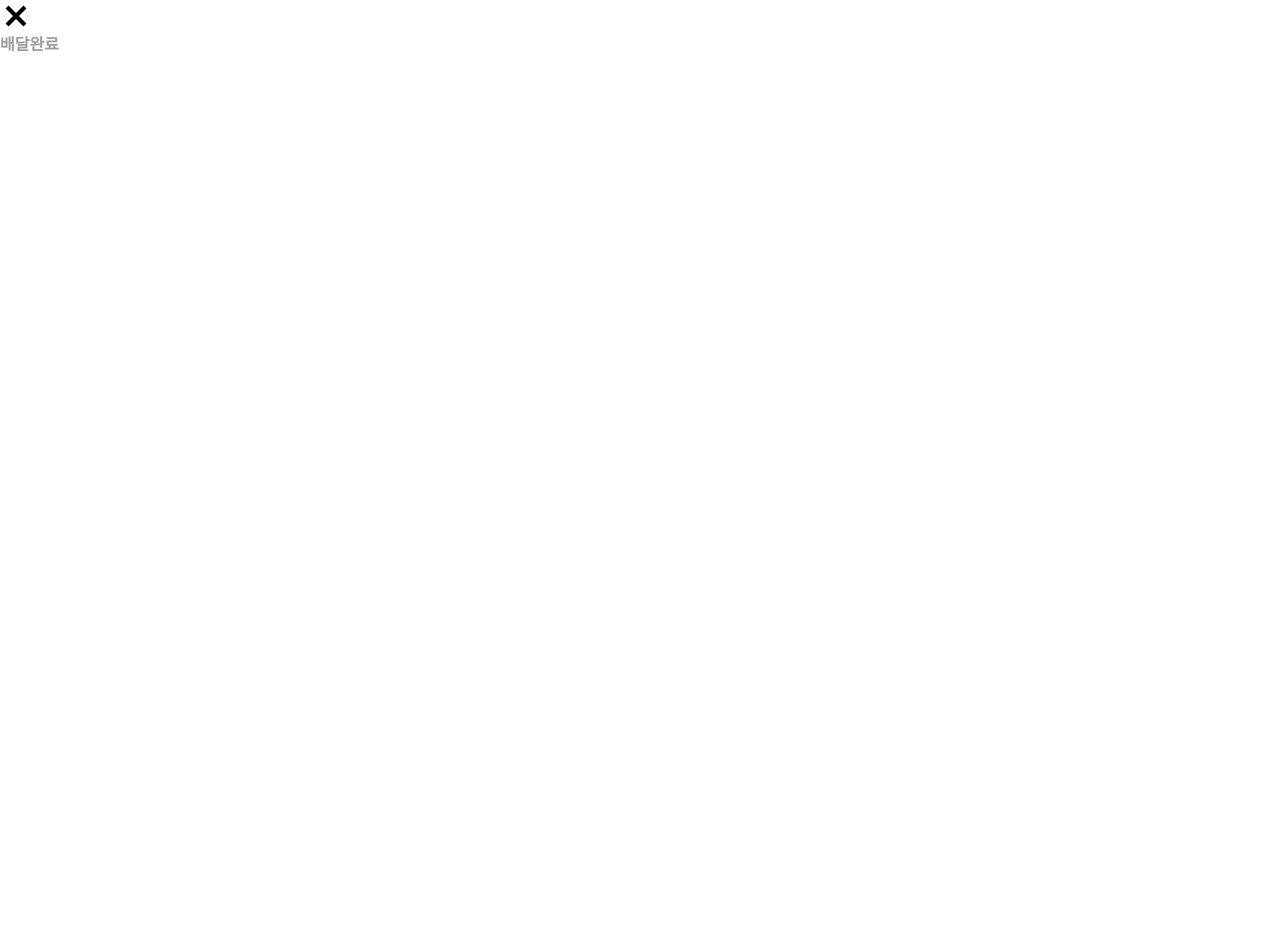
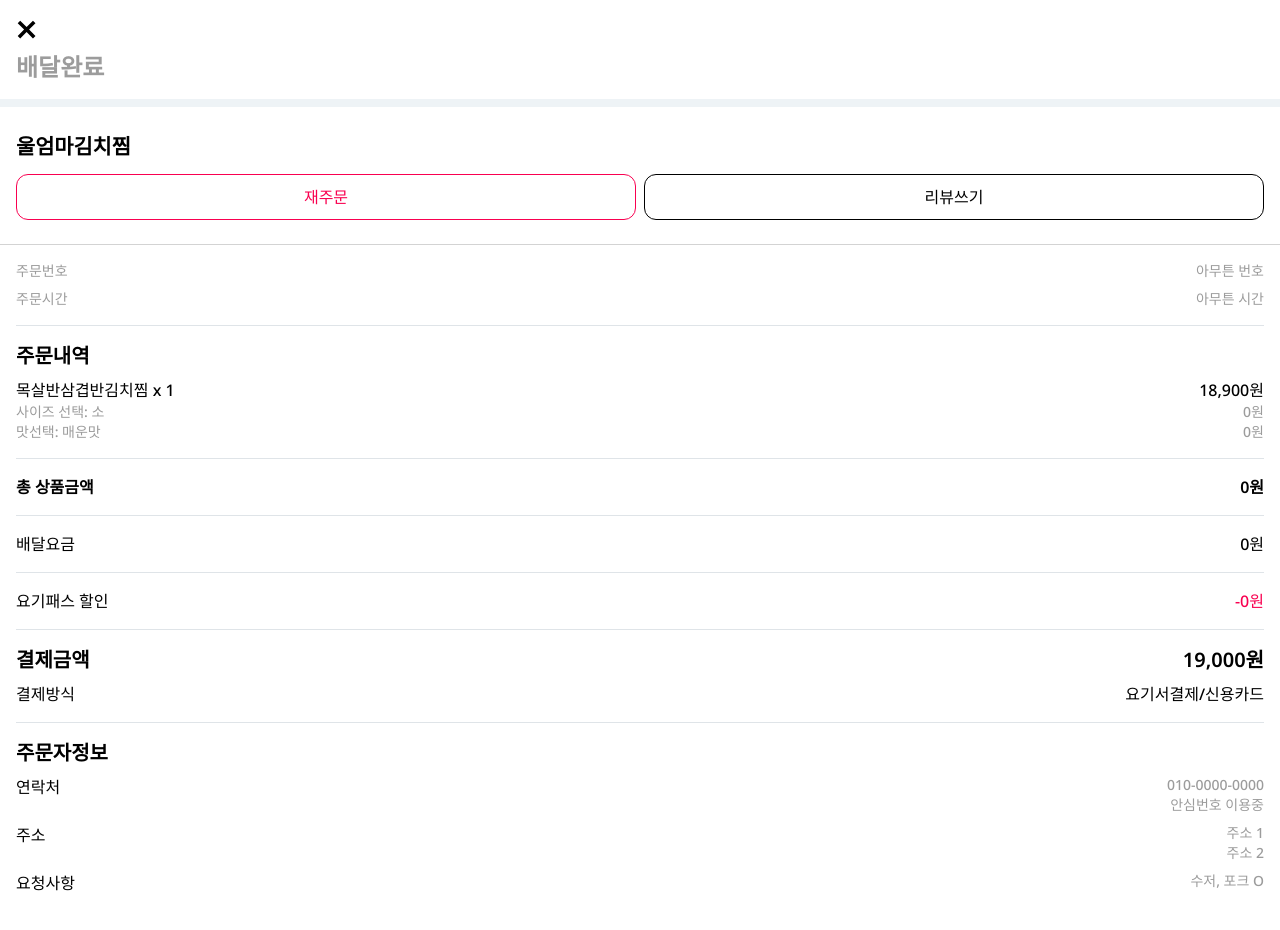
Before and after one commit to tlsrl6427/yogiyo-front, a Next.js app: page /order/detail in a window 1280 px wide. Before the commit this address had no page. Shown: the top 930 px of the page. Before the commit the page ends 800 px from the top, so only its background shows below. Built offline with nearby package versions, Linux system fonts and the light colour scheme.

Commit message:
[feat] order detail ui

```diff
--- a/app/order/detail/page.tsx
+++ b/app/order/detail/page.tsx
@@ -18,7 +18,7 @@ const OrderDetail = () => {
 
   if (!id) {
     const router = useRouter();
-    router.push(`/error?code=002`);
+    //router.push(`/error?code=002`);
   }
 
   useEffect(() => {
@@ -29,10 +29,97 @@ const OrderDetail = () => {
   },[]);
 
   return (
-    <>
-      <PrevPageX />
-      <div className="w-[80px] text-grey4 font-semibold">배달완료</div>
-    </>
+    <div className='w-screen min-h-screen bg-grey7'>
+      <div className='p-4 mb-2 bg-white'>
+        <PrevPageX size="1.7em"/>
+        <div className="pt-2 text-grey4 font-semibold text-2xl">배달완료</div>
+      </div>
+      <div className='px-4 py-6 bg-white min-h-10 border-b border-grey2'>
+        <div className='pb-3 font-semibold text-[1.3rem]'>울엄마김치찜</div>
+        <div className='flex'>
+          <div className='flex-1 p-2 mr-1 leading-7 text-center rounded-xl border border-pink1 text-pink1'>재주문</div>
+          <div className='flex-1 p-2 ml-1 leading-7 text-center rounded-xl border border-black'>리뷰쓰기</div>
+        </div>
+      </div>
+      <div className='px-4 bg-white min-h-10'>
+        <div className='py-4 border-b border-grey8 text-sm text-grey4'>
+          <div className='flex'>
+            <div className='w-[8rem]'>주문번호</div>
+            <div className='flex-1 text-right'>아무튼 번호</div>
+          </div>
+          <div className='flex mt-2'>
+            <div className='w-[8rem]'>주문시간</div>
+            <div className='flex-1 text-right'>아무튼 시간</div>
+          </div>
+        </div>
+        <div className='py-4 border-b border-grey8'>
+          <div className='pb-2 text-xl font-semibold'>주문내역</div>
+          <div className='flex'>
+            <div className='flex-1'>목살반삼겹반김치찜 x 1</div>
+            <div className='w-[8rem] text-right'>18,900원</div>
+          </div>
+          <div className='text-sm text-grey4'>
+            <div className='flex'>
+              <div className='flex-1'>사이즈 선택: 소</div>
+              <div className='w-[8rem] text-right'>0원</div>
+            </div>
+            <div className='flex'>
+              <div className='flex-1'>맛선택: 매운맛</div>
+              <div className='w-[8rem] text-right'>0원</div>
+            </div>
+          </div>
+        </div>
+        <div className='py-4 border-b border-grey8'>
+          <div className='flex'>
+            <div className='w-[8rem] font-semibold'>총 상품금액</div>
+            <div className='flex-1 font-semibold text-right'>0원</div>
+          </div>
+        </div>
+        <div className='py-4 border-b border-grey8'>
+          <div className='flex'>
+            <div className='w-[8rem]'>배달요금</div>
+            <div className='flex-1 text-right'>0원</div>
+          </div>
+        </div>
+        <div className='py-4 border-b border-grey8'>
+          <div className='flex'>
+            <div className='w-[8rem]'>요기패스 할인</div>
+            <div className='flex-1 text-right text-pink1'>-0원</div>
+          </div>
+        </div>
+        <div className='py-4 border-b border-grey8'>
+          <div className='flex pb-2 text-xl font-semibold'>
+            <div className='w-[8rem]'>결제금액</div>
+            <div className='flex-1 text-right'>19,000원</div>
+          </div>
+          <div className='flex'>
+            <div className='w-[8rem]'>결제방식</div>
+            <div className='flex-1 text-right'>요기서결제/신용카드</div>
+          </div>
+        </div>
+        <div className='py-4'>
+          <div className='flex pb-2 text-xl font-semibold'>주문자정보</div>
+          <div className='flex min-h-[3rem]'>
+            <div className='w-[8rem]'>연락처</div>
+            <div className='flex-1 text-right text-sm text-grey4'>
+              <p>010-0000-0000</p>
+              <p>안심번호 이용중</p>
+            </div>
+          </div>
+          <div className='flex min-h-[3em]'>
+            <div className='w-[8rem]'>주소</div>
+            <div className='flex-1 text-right text-sm text-grey4'>
+              <p>주소 1</p>
+              <p>주소 2</p>
+            </div>
+          </div>
+          <div className='flex min-h-[3rem]'>
+            <div className='w-[8rem]'>요청사항</div>
+            <div className='flex-1 text-right text-sm text-grey4'>수저, 포크 O</div>
+          </div>
+        </div>
+      </div>
+    </div>
   );
 };
 
--- a/components/common/PrevPageX.tsx
+++ b/components/common/PrevPageX.tsx
@@ -1,18 +1,31 @@
 import { GoX } from 'react-icons/go';
 import { useRouter } from 'next/navigation';
 
-const PrevPageX = () => {
+interface Props {
+  size?: string
+}
+const PrevPageX = (props :Props) => {
   const router = useRouter();
-  //const back = router.back;
 
+  const setSize = () => {
+    if(props.size){
+      return {fontSize: props.size}
+    }else{
+      return {fontSize: '2rem'}
+    }
+  }
+
+  const size = setSize()
   const handleX = () => {
     router.back();
   };
 
+  console.log(size)
+
   return (
-    <>
-      <GoX className="text-[2rem]" onClick={handleX} />
-    </>
+    <div className='ml-[-3px]'>
+      <GoX style={size} onClick={handleX} />
+    </div>
   );
 };
 
--- a/services/orderAPI.ts
+++ b/services/orderAPI.ts
@@ -1,7 +1,7 @@
 import { baseAxiosInstance } from './apiConfig';
 
 export const getOrderDetail = async (id: string) => {
-  const res = await baseAxiosInstance.get(`/order/details?orderId=${id}`);
+  const res = await baseAxiosInstance.get(`member/order/details?orderId=${id}`);
   console.log(res);
   return res.data;
 };
```
